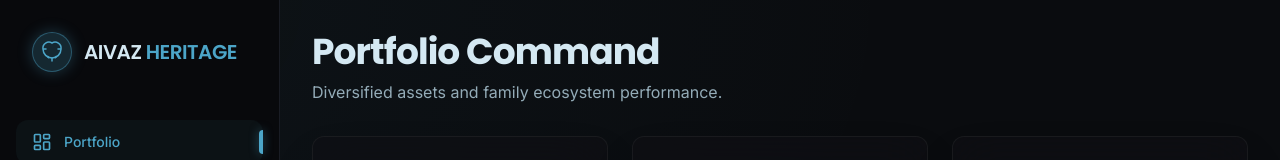
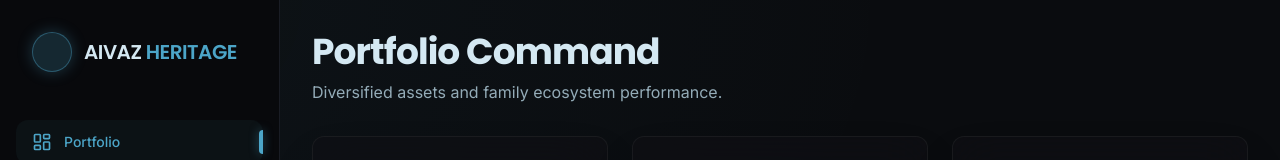
Before and after one commit to ivonnaaivaz-sudo/Aivaz, a Next.js app: page /portfolio in a window 1280 px wide. Shown: the top 160 px of the page. Built offline with nearby package versions, Linux system fonts and the light colour scheme.

Commit message:
Can we add this logo

```diff
--- a/src/components/layout/Sidebar.tsx
+++ b/src/components/layout/Sidebar.tsx
@@ -1,8 +1,11 @@
+
 "use client";
 
 import Link from "next/link";
 import { usePathname } from "next/navigation";
+import Image from "next/image";
 import { cn } from "@/lib/utils";
+import { PlaceHolderImages } from "@/lib/placeholder-images";
 import {
   LayoutDashboard,
   Wallet,
@@ -25,27 +28,22 @@ const navigation = [
 
 export function Sidebar() {
   const pathname = usePathname();
+  const logo = PlaceHolderImages.find(img => img.id === 'brand-logo');
 
   return (
     <aside className="fixed left-0 top-0 bottom-0 w-[280px] bg-sidebar border-r border-sidebar-border z-40 flex flex-col">
       <div className="p-8 flex items-center gap-3">
-        <div className="w-10 h-10 rounded-full bg-primary/20 flex items-center justify-center border border-primary/40 shadow-[0_0_15px_rgba(75,163,199,0.3)]">
-          <svg
-            viewBox="0 0 24 24"
-            fill="none"
-            stroke="currentColor"
-            strokeWidth="1.5"
-            strokeLinecap="round"
-            strokeLinejoin="round"
-            className="w-6 h-6 text-primary"
-          >
-            <path d="M12 3a6 6 0 0 0-9 6c0 4.97 4.03 9 9 9s9-4.03 9-9a6 6 0 0 0-9-6Z" />
-            <path d="M12 18v3" />
-            <path d="M15 17.5c.5.5 1 0 1-1" />
-            <path d="M9 17.5c-.5.5-1 0-1-1" />
-            <path d="M18 9h2.5" />
-            <path d="M3.5 9H6" />
-          </svg>
+        <div className="relative w-10 h-10 rounded-full bg-primary/20 flex items-center justify-center border border-primary/40 shadow-[0_0_15px_rgba(75,163,199,0.3)] overflow-hidden">
+          {logo && (
+            <Image
+              src={logo.imageUrl}
+              alt={logo.description}
+              width={40}
+              height={40}
+              className="object-cover"
+              data-ai-hint={logo.imageHint}
+            />
+          )}
         </div>
         <span className="font-headline font-semibold text-xl tracking-tight text-foreground">
           AIVAZ <span className="text-primary">HERITAGE</span>
@@ -81,8 +79,14 @@ export function Sidebar() {
 
       <div className="p-6 border-t border-sidebar-border">
         <div className="flex items-center gap-3 glass-card p-3 rounded-xl">
-          <div className="w-10 h-10 rounded-full bg-muted border border-white/10 overflow-hidden">
-            <img src="https://picsum.photos/seed/user/100/100" alt="User" />
+          <div className="w-10 h-10 rounded-full bg-muted border border-white/10 overflow-hidden relative">
+            <Image
+              src="https://picsum.photos/seed/user/100/100"
+              alt="User"
+              fill
+              className="object-cover"
+              data-ai-hint="person profile"
+            />
           </div>
           <div className="flex-1 overflow-hidden">
             <p className="text-sm font-semibold truncate">Julian Aivaz</p>
```
Also changed, not shown: src/app/lib/placeholder-images.json (+7 -0 lines).
